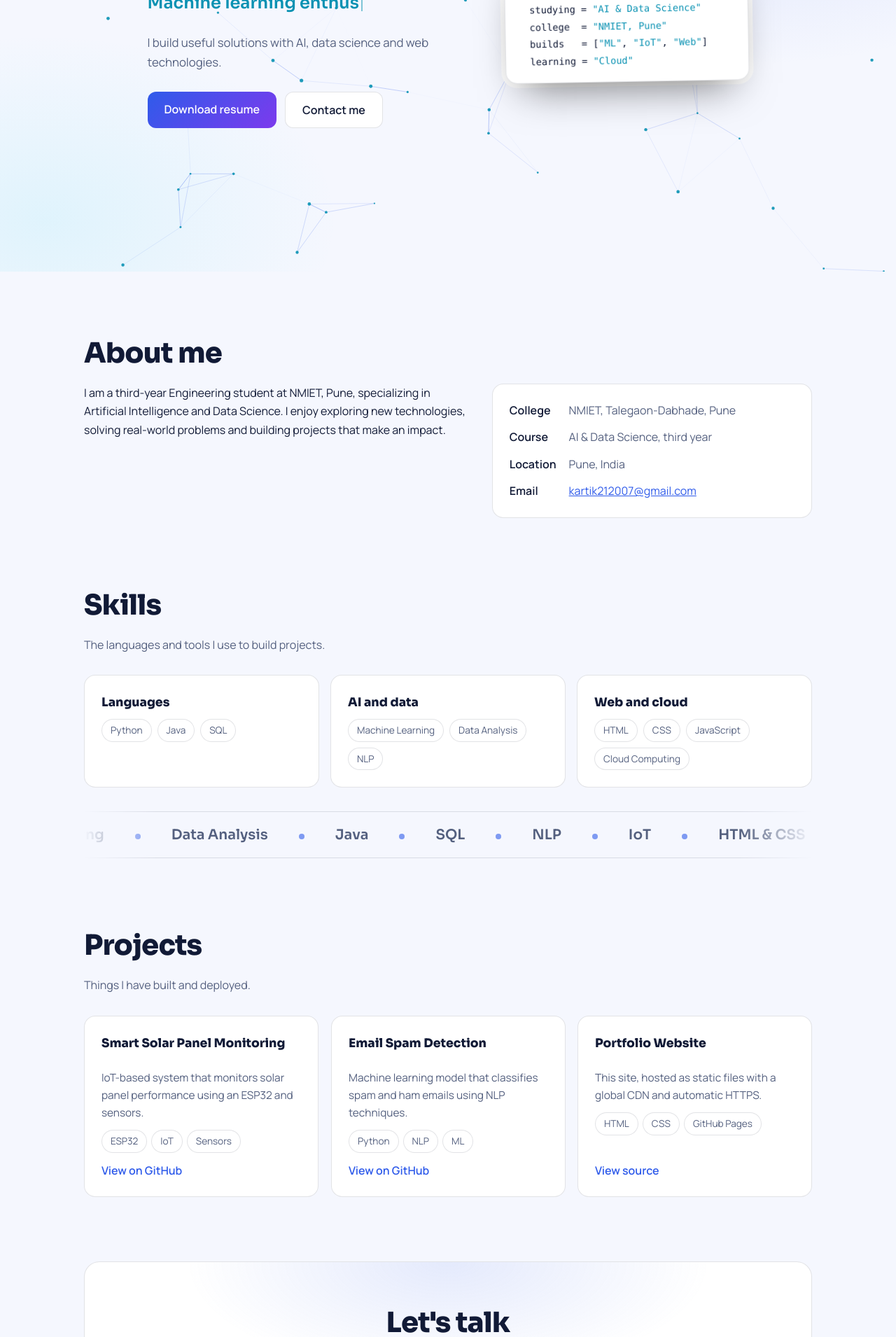
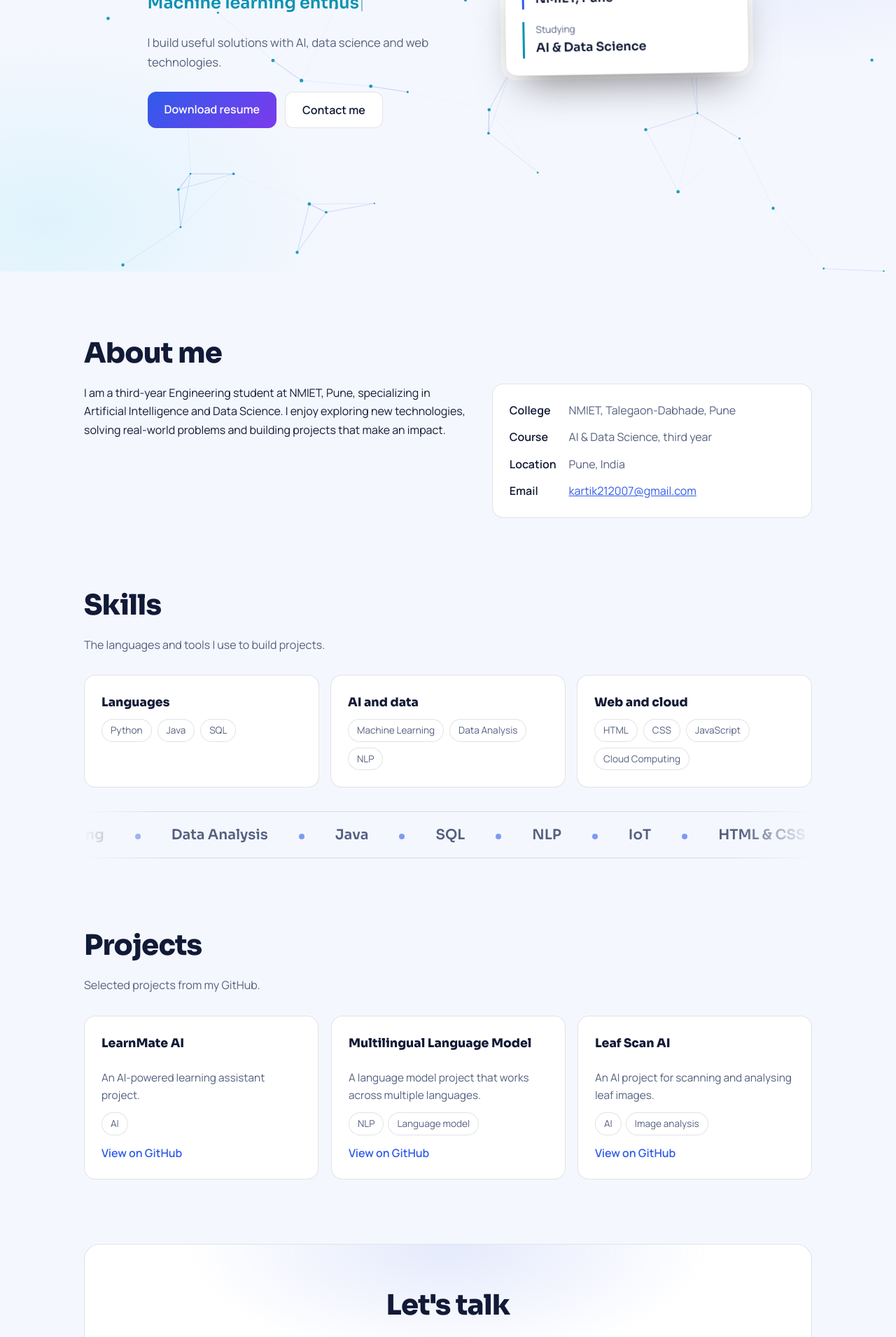
Before and after one commit to KartikPatil4672/KartikPatil4672.github.io, a plain HTML site: page index.html in a window 1280 px wide. Shown: the part 413-2323 px from the top of the page at 70% size. Drawn offline with Linux system fonts and the light colour scheme.

Commit message:
Add real projects and simplify hero card

```diff
--- a/index.html
+++ b/index.html
@@ -64,10 +64,12 @@ h1{margin:6px 0 10px;font-family:var(--display);font-weight:800;font-size:clamp(
 
 /* floating code card */
 .float{justify-self:end;width:100%;max-width:380px;border-radius:16px;background:var(--bg2);border:1px solid var(--line);box-shadow:0 30px 60px -25px rgba(0,0,0,.55),0 0 0 6px var(--card);animation:bob 6s ease-in-out infinite}
-.dots{display:flex;gap:6px;padding:12px 14px;border-bottom:1px solid var(--line)}
-.dots i{width:10px;height:10px;border-radius:50%;background:#ff5f57}.dots i:nth-child(2){background:#febc2e}.dots i:nth-child(3){background:#28c840}
-.float pre{margin:0;padding:18px;font:500 .85rem/1.8 ui-monospace,SFMono-Regular,Consolas,monospace;overflow:hidden;color:var(--text)}
-.k{color:var(--a3)}.f{color:var(--a1)}.s{color:var(--a2)}
+.float{padding:24px}
+.info{margin:0;display:grid;gap:18px}
+.info div{padding-left:16px;border-left:3px solid var(--a1)}
+.info div:nth-child(2){border-color:var(--a2)}.info div:nth-child(3){border-color:var(--a3)}
+.info dt{font-size:.85rem;color:var(--muted)}
+.info dd{margin:0;font-family:var(--display);font-weight:600;font-size:1.1rem}
 
 /* sections */
 .block{padding:84px 0 8px}
@@ -153,13 +155,11 @@ footer{margin-top:84px;border-top:1px solid var(--line);color:var(--muted);font-
           <a class="btn" href="#contact">Contact me</a>
         </div>
       </div>
-      <div class="float" aria-hidden="true">
-        <div class="dots"><i></i><i></i><i></i></div>
-<pre><span class="k">class</span> <span class="f">Kartik</span>:
-  studying = <span class="s">"AI &amp; Data Science"</span>
-  college  = <span class="s">"NMIET, Pune"</span>
-  builds   = [<span class="s">"ML"</span>, <span class="s">"IoT"</span>, <span class="s">"Web"</span>]
-  learning = <span class="s">"Cloud"</span></pre>
+      <div class="float">
+        <dl class="info">
+          <div><dt>College</dt><dd>NMIET, Pune</dd></div>
+          <div><dt>Studying</dt><dd>AI &amp; Data Science</dd></div>
+        </dl>
       </div>
     </div>
   </section>
@@ -194,25 +194,25 @@ footer{margin-top:84px;border-top:1px solid var(--line);color:var(--muted);font-
 
   <section id="projects" class="wrap block">
     <h2 class="rv">Projects</h2>
-    <p class="sub rv">Things I have built and deployed.</p>
+    <p class="sub rv">Selected projects from my GitHub.</p>
     <div class="grid rv">
       <article class="card proj tilt">
-        <h3>Smart Solar Panel Monitoring</h3>
-        <p>IoT-based system that monitors solar panel performance using an ESP32 and sensors.</p>
-        <div class="tags"><span>ESP32</span><span>IoT</span><span>Sensors</span></div>
-        <a href="https://github.com/KartikPatil4672">View on GitHub</a>
+        <h3>LearnMate AI</h3>
+        <p>An AI-powered learning assistant project.</p>
+        <div class="tags"><span>AI</span></div>
+        <a href="https://github.com/KartikPatil4672/LearnMate-AI">View on GitHub</a>
       </article>
       <article class="card proj tilt">
-        <h3>Email Spam Detection</h3>
-        <p>Machine learning model that classifies spam and ham emails using NLP techniques.</p>
-        <div class="tags"><span>Python</span><span>NLP</span><span>ML</span></div>
-        <a href="https://github.com/KartikPatil4672">View on GitHub</a>
+        <h3>Multilingual Language Model</h3>
+        <p>A language model project that works across multiple languages.</p>
+        <div class="tags"><span>NLP</span><span>Language model</span></div>
+        <a href="https://github.com/KartikPatil4672/Multilingual_Language_Model">View on GitHub</a>
       </article>
       <article class="card proj tilt">
-        <h3>Portfolio Website</h3>
-        <p>This site, hosted as static files with a global CDN and automatic HTTPS.</p>
-        <div class="tags"><span>HTML</span><span>CSS</span><span>GitHub Pages</span></div>
-        <a href="https://github.com/KartikPatil4672/KartikPatil4672.github.io">View source</a>
+        <h3>Leaf Scan AI</h3>
+        <p>An AI project for scanning and analysing leaf images.</p>
+        <div class="tags"><span>AI</span><span>Image analysis</span></div>
+        <a href="https://github.com/KartikPatil4672/Leaf_Scan_AI">View on GitHub</a>
       </article>
     </div>
   </section>
```
